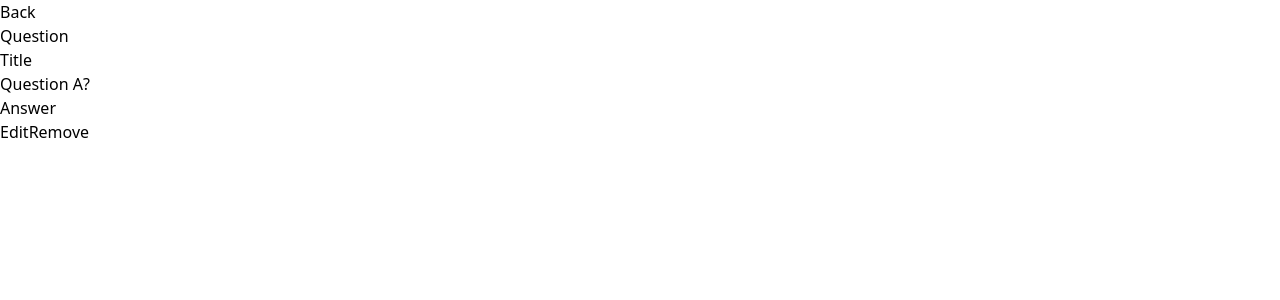
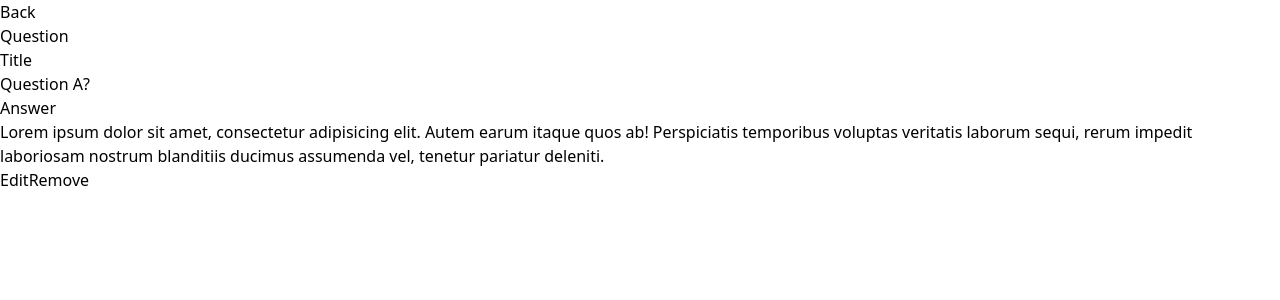
Before and after one commit to matheuscruzhen/redux-toolkit-ts-questions-app, a React (Vite) app: page /questions/1 in a window 1280 px wide. Shown: the top 300 px of the page. Built offline with nearby package versions, Linux system fonts and the light colour scheme.

Commit message:
add answer to mock data

```diff
--- a/src/features/questions/questionsSlice.ts
+++ b/src/features/questions/questionsSlice.ts
@@ -14,18 +14,21 @@ const initialState: QuestionState[] = [
   {
     id: "1",
     title: "Question A?",
-    answer: "",
+    answer:
+      "Lorem ipsum dolor sit amet, consectetur adipisicing elit. Autem earum itaque quos ab! Perspiciatis temporibus voluptas veritatis laborum sequi, rerum impedit laboriosam nostrum blanditiis ducimus assumenda vel, tenetur pariatur deleniti.",
   },
   {
     id: "2",
 
     title: "Question B?",
-    answer: "",
+    answer:
+      "Lorem ipsum dolor sit amet, consectetur adipisicing elit. Autem earum itaque quos ab! Perspiciatis temporibus voluptas veritatis laborum sequi, rerum impedit laboriosam nostrum blanditiis ducimus assumenda vel, tenetur pariatur deleniti.",
   },
   {
     id: "3",
     title: "Question C?",
-    answer: "",
+    answer:
+      "Lorem ipsum dolor sit amet, consectetur adipisicing elit. Autem earum itaque quos ab! Perspiciatis temporibus voluptas veritatis laborum sequi, rerum impedit laboriosam nostrum blanditiis ducimus assumenda vel, tenetur pariatur deleniti.",
   },
 ];
 
```
